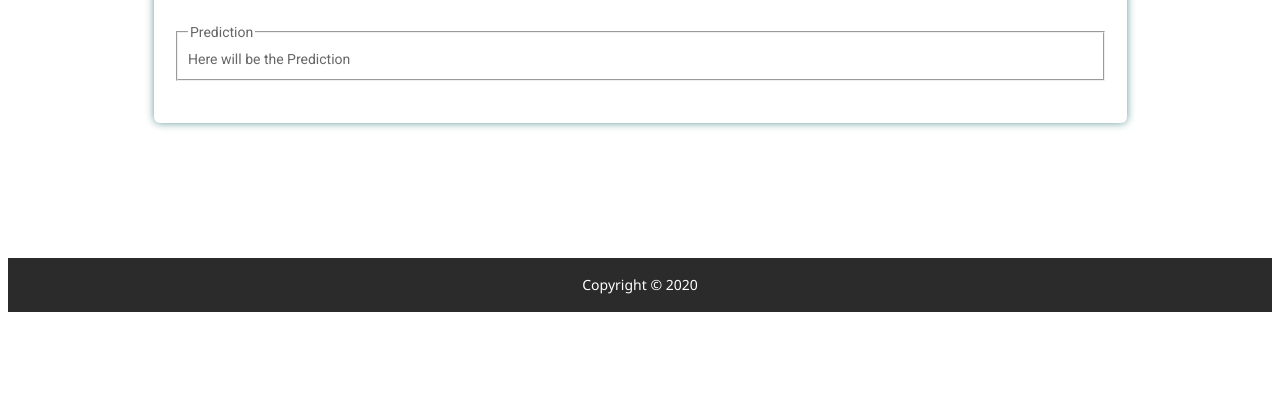
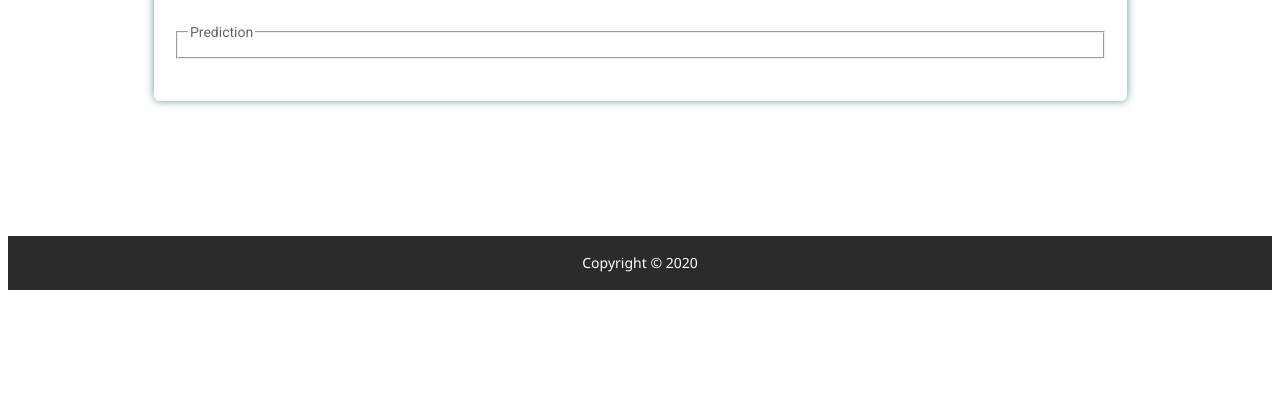
Before and after one commit to shrutibalan4591/Diabetes-Prediction, a Flask app: template templates/result.html in a window 1280 px wide. Shown: the part 139-559 px from the top of the page. Run offline with Flask 2, Linux system fonts and the light colour scheme; the template is opened without the code that fills it, so the values that code supplies are empty; parts of the project's set-up code (start-up, migrations or seed data) failed here and were passed over; some libraries are stand-ins or nearby versions.

Commit message:
Update result.html

```diff
--- a/templates/result.html
+++ b/templates/result.html
@@ -212,7 +212,6 @@
         <br/>
         <fieldset>
           <legend>Prediction</legend>
-		Here will be the Prediction
           {% if prediction==1 %}
 			 <h2 style="color:Red;">We are Sorry!</h2>
 			 <h3 style="color:Grey">
```
